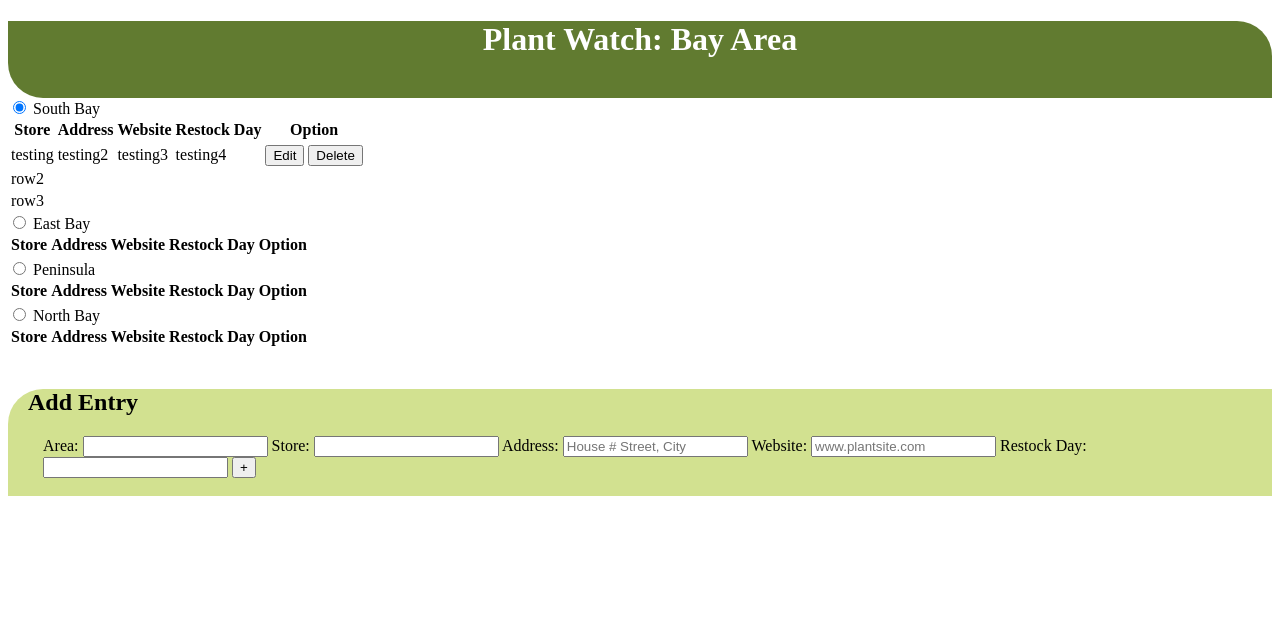
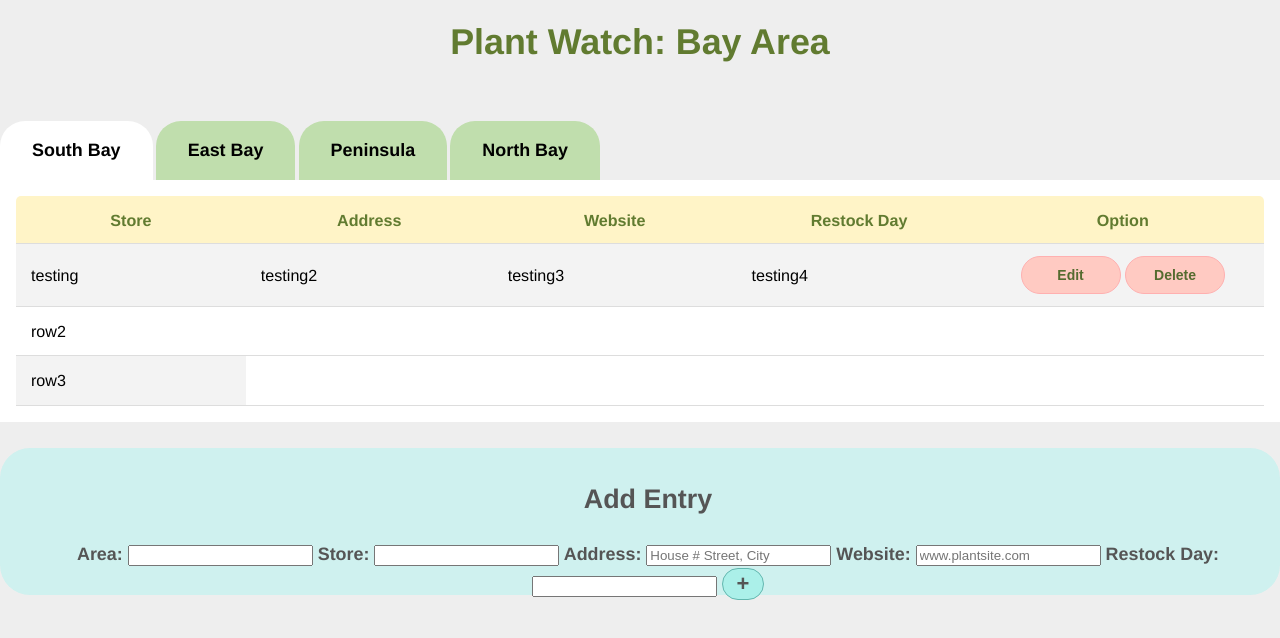
Before and after one commit to cupham211/Portfolio, a plain HTML site: page Plant Watch/index.html in a window 1280 px wide. Drawn offline with Linux system fonts and the light colour scheme.

Commit message:
Update style.css
put in all styling for new format

```diff
--- a/Plant Watch/style.css
+++ b/Plant Watch/style.css
@@ -1,25 +1,191 @@
+/**-------------------------------heading--------------------------- **/
 .banner {
-  background-color: #617B30;
+  margin-top: 0;
   text-align: center;
-  color: white;
-  border-bottom-left-radius: 35px;
-  border-top-right-radius: 35px;
+  color: #617B30;
 }
 
-p {
-  padding-bottom: 15px;
+h1 {
+  margin-top: 0;
+  font-weight: bold;
 }
 
-.headers {
-  background-color: #A3BF45;
+/** -----------------------------------Tabs------------------------**/
+.tabs {
+  display: flex;
+  flex-wrap: wrap; // make sure it wraps
 }
 
+.tabs label {
+  order: 1; // Put the labels first
+  display: block;
+  padding: 1rem 2rem;
+  margin-right: 0.2rem;
+  cursor: pointer;
+  background: #c0dead;
+  font-weight: bold;
+  transition: background ease 0.2s;
+  border-top-left-radius: 25px;
+  border-top-right-radius: 25px;
+}
+
+.tabs .tab {
+  order: 99; // Put the tabs last
+  flex-grow: 1;
+  width: 100%;
+  display: none;
+  padding: 1rem;
+  background: #fff;
+}
+
+.tabs input[type="radio"] {
+  display: none;
+}
+
+.tabs input[type="radio"]:checked+label {
+  background: #fff;
+}
+
+.tabs input[type="radio"]:checked+label+.tab {
+  display: block;
+}
+
+@media (max-width: 45em) {
+
+  .tabs .tab,
+  .tabs label {
+    order: initial;
+  }
+
+  .tabs label {
+    width: 100%;
+    margin-right: 0;
+    margin-top: 0.2rem;
+  }
+}
+
+/** -------------------------Page Styling---------------------**/
+body {
+  background: #eee;
+  min-height: 100vh;
+  box-sizing: border-box;
+  padding-top: 2vh;
+  font-family: "HelveticaNeue-Light", "Helvetica Neue Light", "Helvetica Neue",
+    Helvetica, Arial, "Lucida Grande", sans-serif;
+  font-weight: 300;
+  line-height: 1.5;
+  max-width: 80rem;
+  margin: 0 auto;
+  font-size: 112%;
+}
+
+/** -------------------------table styling ---------------------------**/
+.table {
+  border-collapse: collapse;
+  font-size: 0.9em;
+  min-width: 400px;
+  border-radius: 5px 5px 0 0;
+  overflow: hidden;
+  table-layout: fixed;
+}
+
+.table thead tr {
+  background-color: #fff4c7;
+  color: #617B30;
+  text-align: center;
+  font-weight: bold;
+}
+
+.table th, td {
+  padding: 12px 15px;
+  width: 2%;
+}
+
+.table tr:hover td {
+  background: #fee4e3;
+  color: #617B30;
+}
+
+.table tbody tr {
+  border-bottom: 1px solid #dddddd;
+}
+
+.table tbody tr:nth-of-type(even) {
+  background-color: #f3f3f3;
+}
+
+td {
+  word-wrap: break-word;
+}
+
+.editButtons {
+  text-align: center;
+}
+
+/** -----------------------edit option buttons-------------------- **/
+.option {
+  background-color: #ffcac2;
+  border-radius: 28px;
+  border: 1px solid #ffb0b0;
+  display: inline-block;
+  width: 100px;
+  margin: auto;
+  cursor: pointer;
+  color: #556b2f;
+  font-family: Arial;
+  font-size: 14px;
+  font-weight: bold;
+  padding: 10px 20px;
+  text-decoration: none;
+}
+
+.option:hover {
+  background-color: #fc9d9d;
+}
+
+.option:active {
+  position: relative;
+  top: 1px;
+}
+
+/** -------------------------input entry styling -----------------------**/
 .input-header {
-  background-color: #D2E190;
-  padding-left: 20px;
-  border-top-left-radius: 35px;
+  text-align: center;
+  background: #cff1ef;
+  border-radius: 30px;
+  padding-top: 1vh;
+  margin: 0 auto;
+  padding-left: 1rem;
+  color: #555555;
 }
 
 .add {
-  padding-left: 15px;
+  text-align: center;
+  font-weight: bold;
+  height: 1.5em;
+  color: #555555;
 }
+
+/** -------------------------submit button styling -----------------------**/
+#inputSubmit {
+  background-color: #abf0e9;
+  border-radius: 18px;
+  border: 1px solid #63b7af;
+  display: inline-block;
+  cursor: pointer;
+  color: #555555;
+  font-family: Arial;
+  font-size: 22px;
+  font-weight: bold;
+  padding: 2px 14px;
+  text-decoration: none;
+}
+
+#inputSubmit:hover {
+  background-color: #63b7af;
+}
+
+#inputSubmit:active {
+  position: relative;
+  top: 1px;
+}
```
